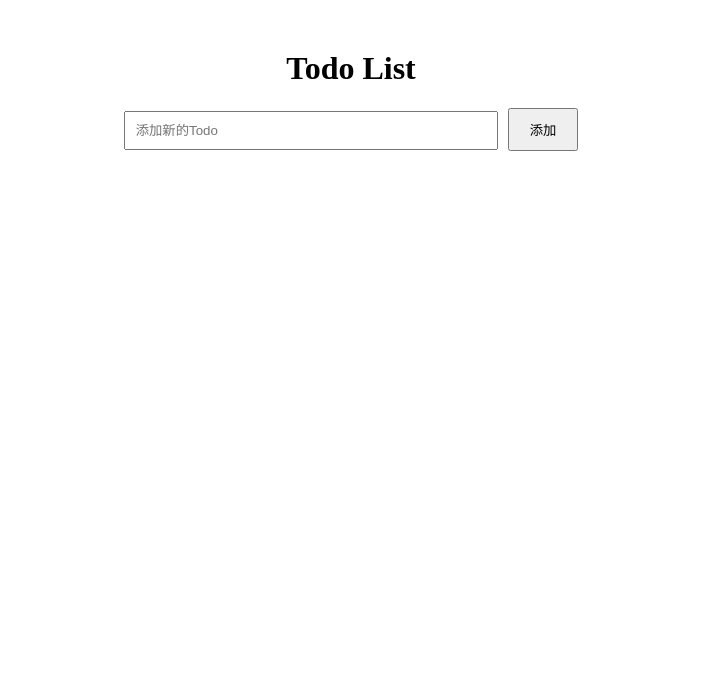
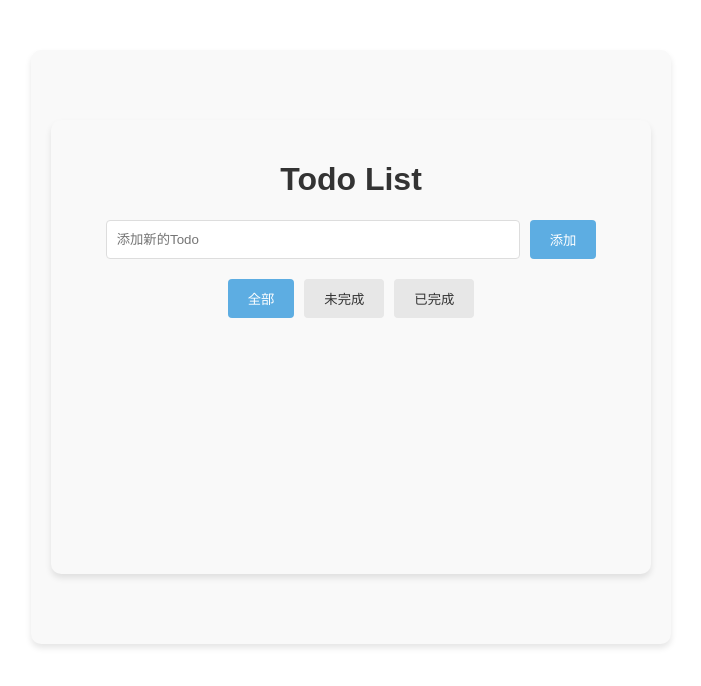
Before and after one commit to snowcgj/TodoList-Vueue, a Vue app: page / in a window 1280 px wide. Shown: the top 686 px of the page, without its empty margins (289-990 px from the left). Built offline with nearby package versions, Linux system fonts and the light colour scheme.

Commit message:
第一次UI优化

```diff
--- a/src/App.vue
+++ b/src/App.vue
@@ -2,28 +2,49 @@
   <div id="app">
     <h1>Todo List</h1>
 
-    <input
-      v-model="newTodo"
-      @keyup.enter="addTodo"
-      placeholder="添加新的Todo"
-    />
-    <!-- @keyup.enter  @就是on的缩写  等待键盘 enter事件 -->
+    <div class="input-section">
+      <input
+        v-model="newTodo"
+        @keyup.enter="addTodo"
+        placeholder="添加新的Todo"
+      />
+      <button @click="addTodo">添加</button>
+    </div>
 
-    <button @click="addTodo">添加</button>
-    <!-- click keyup.enter 都是IO事件 -->
+    <div class="filters">
+      <button
+        :class="{ active: filter === 'all' }"
+        @click="filter = 'all'"
+      >
+        全部
+      </button>
+      <button
+        :class="{ active: filter === 'active' }"
+        @click="filter = 'active'"
+      >
+        未完成
+      </button>
+      <button
+        :class="{ active: filter === 'completed' }"
+        @click="filter = 'completed'"
+      >
+        已完成
+      </button>
+    </div>
 
-    <ul>
+    <transition-group name="list" tag="ul">
       <todo-item
-        v-for="todo in todos"
+        v-for="todo in filteredTodos"
         :key="todo.id"
         :todo="todo"
         @delete="deleteTodo"
         @toggle="toggleTodo"
       ></todo-item>
-      <!-- :key  就是动态绑定，怎么理解呢，就是现在给这个组件创造了一个属性，其他地方可能用得到 -->
-      <!-- 子组件 <todo-item> 可以通过 $emit 方法触发这些自定义事件。 -->
-    </ul>
+    </transition-group>
 
+    <div v-if="todos.length" class="clear-completed">
+      <button @click="clearCompleted">清除已完成的任务</button>
+    </div>
   </div>
 </template>
 
@@ -37,31 +58,42 @@ export default {
   },
   data() {
     return {
-      newTodo: '',  // 在上面绑定着呢
-      todos: []
+      newTodo: '',
+      todos: [],
+      filter: 'all' // 新增过滤器
     };
+  },
+  computed: {
+    filteredTodos() {
+      if (this.filter === 'active') {
+        return this.todos.filter(todo => !todo.completed);
+      } else if (this.filter === 'completed') {
+        return this.todos.filter(todo => todo.completed);
+      }
+      return this.todos;
+    }
   },
   methods: {
     addTodo() {
-      if (this.newTodo.trim() === '') return; //.trim 会自动移除开头结尾的空格
-      //  === 表示严格相等， ‘5’==5 这种在js中是正确的， ‘5’===5 就是错误的了
+      if (this.newTodo.trim() === '') return;
       this.todos.push({
         id: Date.now(),
         text: this.newTodo,
         completed: false
-      });  //push进新数据
-      this.newTodo = ''; // 清空行
+      });
+      this.newTodo = '';
     },
-
     deleteTodo(id) {
       this.todos = this.todos.filter(todo => todo.id !== id);
     },
-
     toggleTodo(id) {
       const todo = this.todos.find(todo => todo.id === id);
       if (todo) {
         todo.completed = !todo.completed;
       }
+    },
+    clearCompleted() {
+      this.todos = this.todos.filter(todo => !todo.completed);
     }
   }
 };
@@ -69,20 +101,93 @@ export default {
 
 <style>
 #app {
-  max-width: 500px;
+  max-width: 600px;
   margin: 50px auto;
   text-align: center;
+  font-family: Arial, sans-serif;
+  background-color: #f9f9f9;
+  padding: 20px;
+  border-radius: 10px;
+  box-shadow: 0 4px 6px rgba(0, 0, 0, 0.1);
 }
+
+h1 {
+  color: #333;
+}
+
+.input-section {
+  display: flex;
+  justify-content: center;
+  margin-bottom: 20px;
+}
+
 input {
   width: 70%;
   padding: 10px;
-  margin-right: 10px;
+  border: 1px solid #ddd;
+  border-radius: 4px;
+  transition: border-color 0.3s;
 }
+
+input:focus {
+  border-color: #5dade2;
+  outline: none;
+}
+
 button {
   padding: 10px 20px;
+  margin-left: 10px;
+  background-color: #5dade2;
+  color: white;
+  border: none;
+  border-radius: 4px;
+  cursor: pointer;
+  transition: background-color 0.3s;
 }
+
+button:hover {
+  background-color: #3498db;
+}
+
+.filters {
+  margin-bottom: 20px;
+}
+
+.filters button {
+  margin: 0 5px;
+  background-color: #e7e7e7;
+  color: #333;
+}
+
+.filters button.active {
+  background-color: #5dade2;
+  color: white;
+}
+
 ul {
   list-style-type: none;
   padding: 0;
+  min-height: 200px;
+}
+
+.list-enter-active, .list-leave-active {
+  transition: all 0.5s;
+}
+
+.list-enter-from, .list-leave-to {
+  opacity: 0;
+  transform: translateY(-20px);
+}
+
+.clear-completed {
+  margin-top: 20px;
+}
+
+.clear-completed button {
+  background-color: #e74c3c;
+}
+
+.clear-completed button:hover {
+  background-color: #c0392b;
 }
 </style>
--- a/src/components/TodoItem.vue
+++ b/src/components/TodoItem.vue
@@ -1,10 +1,9 @@
 <template>
-    <!-- 在对象 { completed: todo.completed } 中：
-completed 是类名（CSS 类），它会在元素的 class 属性中动态应用。t
- odo.completed 是一个布尔值（即 true 或 false），决定是否添加这个类名。 -->
   <li :class="{ completed: todo.completed }">
+    <label>
       <input type="checkbox" :checked="todo.completed" @change="toggle">
       <span>{{ todo.text }}</span>
+    </label>
     <button @click="deleteItem">删除</button>
   </li>
 </template>
@@ -25,22 +24,48 @@ completed 是类名（CSS 类），它会在元素的 class 属性中动态应
 </script>
 
 <style scoped>
+li {
+  display: flex;
+  align-items: center;
+  justify-content: space-between;
+  padding: 12px 20px;
+  border-bottom: 1px solid #ddd;
+  background-color: white;
+  transition: background-color 0.3s;
+}
+
+li:hover {
+  background-color: #f1f1f1;
+}
+
 .completed span {
   text-decoration: line-through;
   color: gray;
 }
-  li {
+
+label {
   display: flex;
   align-items: center;
-    justify-content: space-between;
-    padding: 10px;
-    border-bottom: 1px solid #ddd;
+  flex-grow: 1;
 }
+
+input[type="checkbox"] {
+  margin-right: 10px;
+  width: 18px;
+  height: 18px;
+}
+
 button {
-    background-color: red;
+  background-color: #e74c3c;
   color: white;
   border: none;
-    padding: 5px 10px;
+  padding: 6px 12px;
+  border-radius: 4px;
   cursor: pointer;
+  transition: background-color 0.3s;
+}
+
+button:hover {
+  background-color: #c0392b;
 }
 </style>
```
Lines whose indentation alone changed are shown as unchanged.
